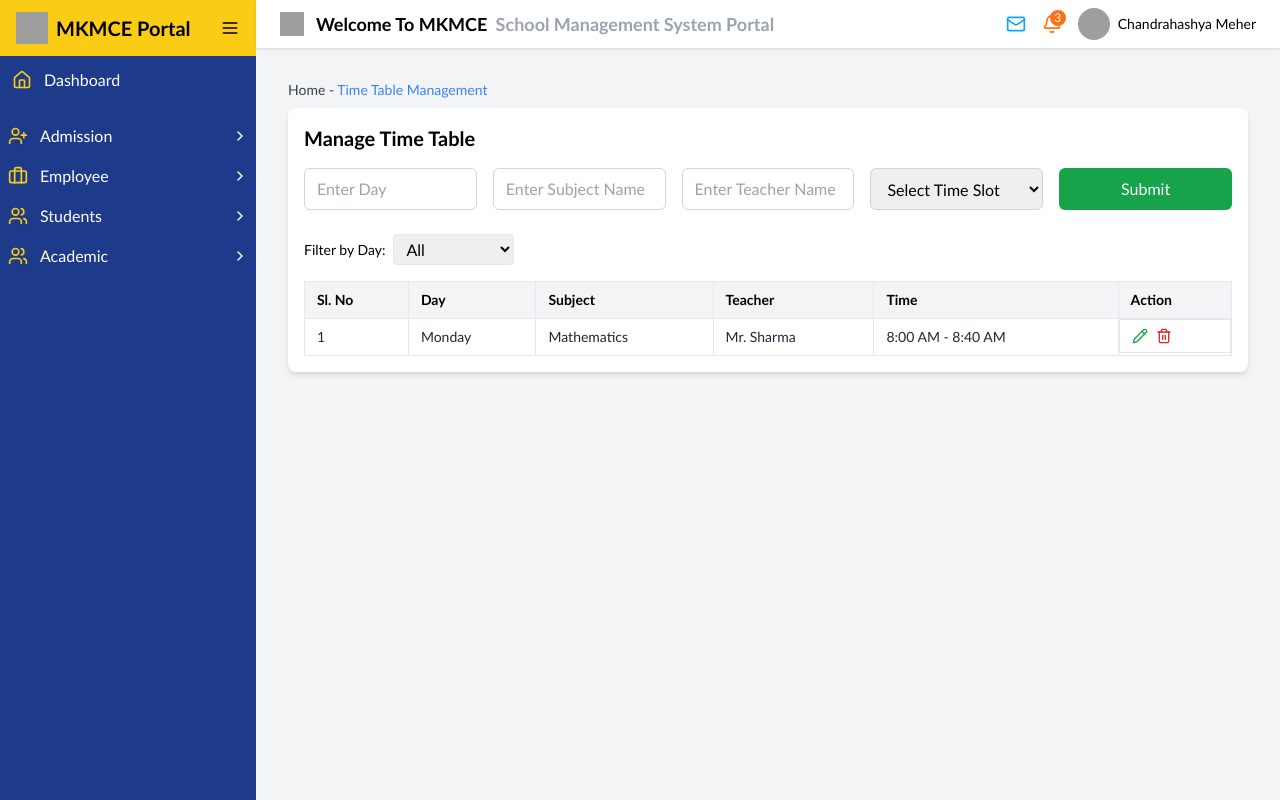
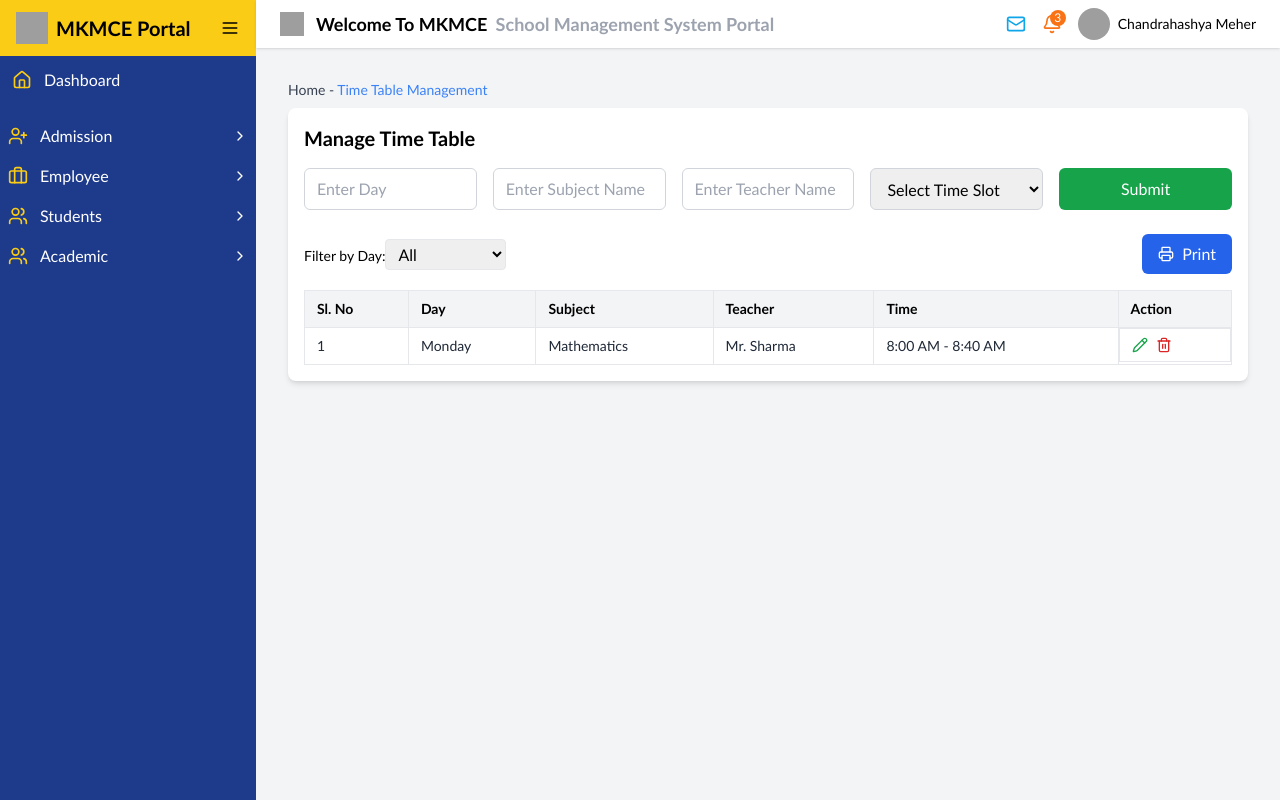
Before and after one commit to Tarunmeher/mkmce-client, a React (Vite) app: page /Academic/timetablemanagement in a window 1280 px wide. Built offline with nearby package versions, Linux system fonts and the light colour scheme; grey boxes are pictures that could not be loaded.

Commit message:
add print button

```diff
--- a/src/Portal/Academic/TimeTableManagement.jsx
+++ b/src/Portal/Academic/TimeTableManagement.jsx
@@ -1,5 +1,5 @@
 import React, { useState } from "react";
-import { Pencil, Trash2 } from "lucide-react";
+import { Pencil, Trash2, Printer } from "lucide-react";
 
 const TimeTableManagement = () => {
   const [day, setDay] = useState("");
@@ -69,6 +69,11 @@ const TimeTableManagement = () => {
   const filteredData =
     filterDay === "All" ? timeTable : timeTable.filter((item) => item.day === filterDay);
 
+  // Print function
+  const handlePrint = () => {
+    window.print();
+  };
+
   return (
     <div className="p-4 bg-gray-100 min-h-screen">
       {/* Breadcrumb */}
@@ -78,7 +83,9 @@ const TimeTableManagement = () => {
 
       {/* Card */}
       <div className="bg-white rounded-lg shadow-md p-4">
-        <h2 className="text-xl font-semibold mb-4">Manage Time Table</h2>
+        <div className="flex items-center justify-between mb-4">
+          <h2 className="text-xl font-semibold">Manage Time Table</h2>
+        </div>
 
         {/* Add Time Table Form */}
         <div className="grid grid-cols-1 md:grid-cols-5 gap-4 mb-6">
@@ -124,7 +131,9 @@ const TimeTableManagement = () => {
         </div>
 
         {/* Filter */}
-        <div className="flex items-center gap-2 mb-4">
+        <div className="flex items-center gap-2 mb-4 justify-between">
+          <div>
+
             <label className="text-sm font-medium">Filter by Day:</label>
             <select
               className="border px-2 py-1 rounded"
@@ -139,6 +148,15 @@ const TimeTableManagement = () => {
               <option>Friday</option>
               <option>Saturday</option>
             </select>
+          </div>
+          {/* Print Button */}
+          <button
+            onClick={handlePrint}
+            className="flex items-center gap-2 bg-blue-600 text-white px-4 py-2 rounded-md hover:bg-blue-700"
+          >
+            <Printer className="w-4 h-4" />
+            Print
+          </button>
         </div>
 
         {/* Table */}
```
Lines whose indentation alone changed are shown as unchanged.
